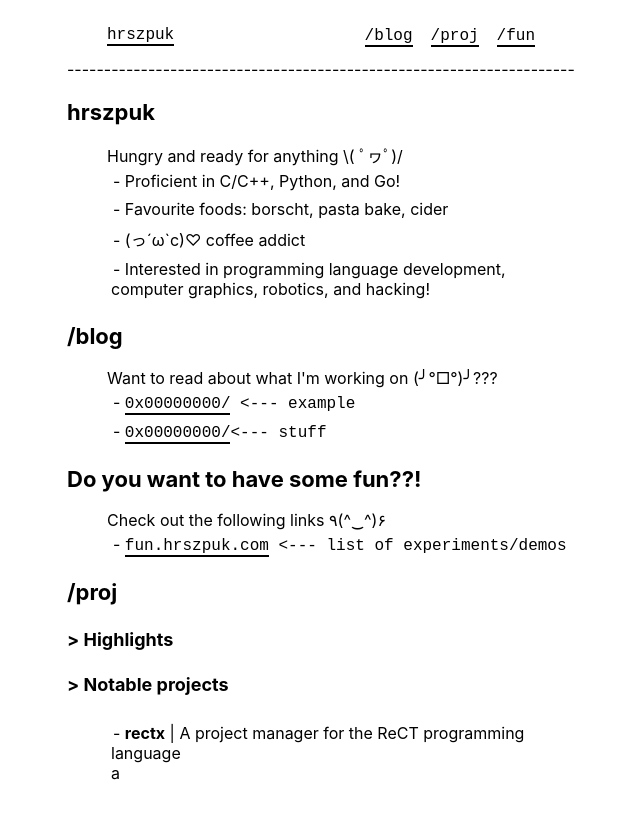
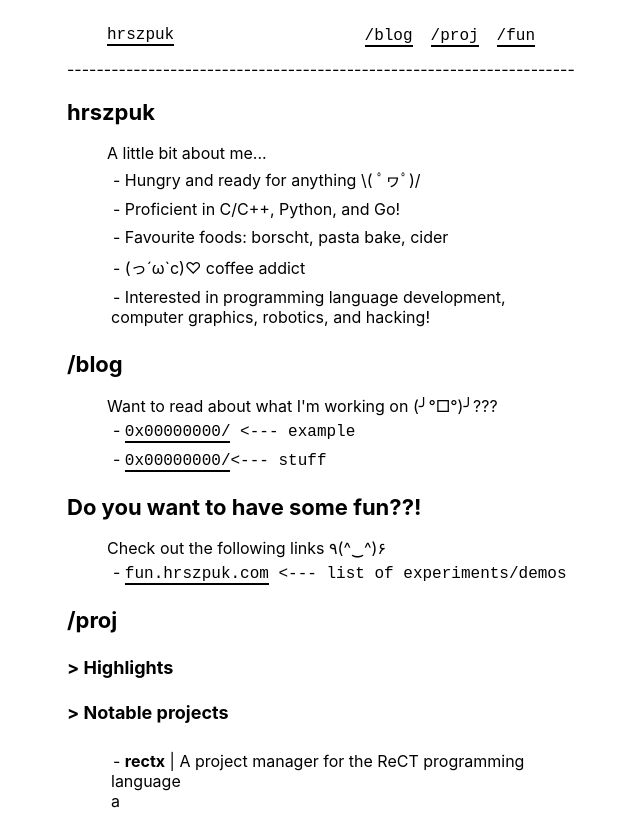
Before and after one commit to hrszpuk/hrszpuk.github.io, a React (Create React App) app: page / in a window 1280 px wide. Shown: the whole page, without its empty margins (317-957 px from the left). Before the commit the page ends 807 px from the top, so only its background shows below. Built offline with nearby package versions, Linux system fonts and the light colour scheme.

Commit message:
Updated description

```diff
--- a/src/App.js
+++ b/src/App.js
@@ -9,8 +9,9 @@ export default function App() {
           <Navbar />
           <TitledList
               title="hrszpuk"
-              description="Hungry and ready for anything \( ﾟヮﾟ)/"
+              description="A little bit about me..."
               list={[
+                  "Hungry and ready for anything \\( ﾟヮﾟ)/",
                   "Proficient in C/C++, Python, and Go!",
                   "Favourite foods: borscht, pasta bake, cider",
                   "(っ´ω`c)♡ coffee addict",
```
